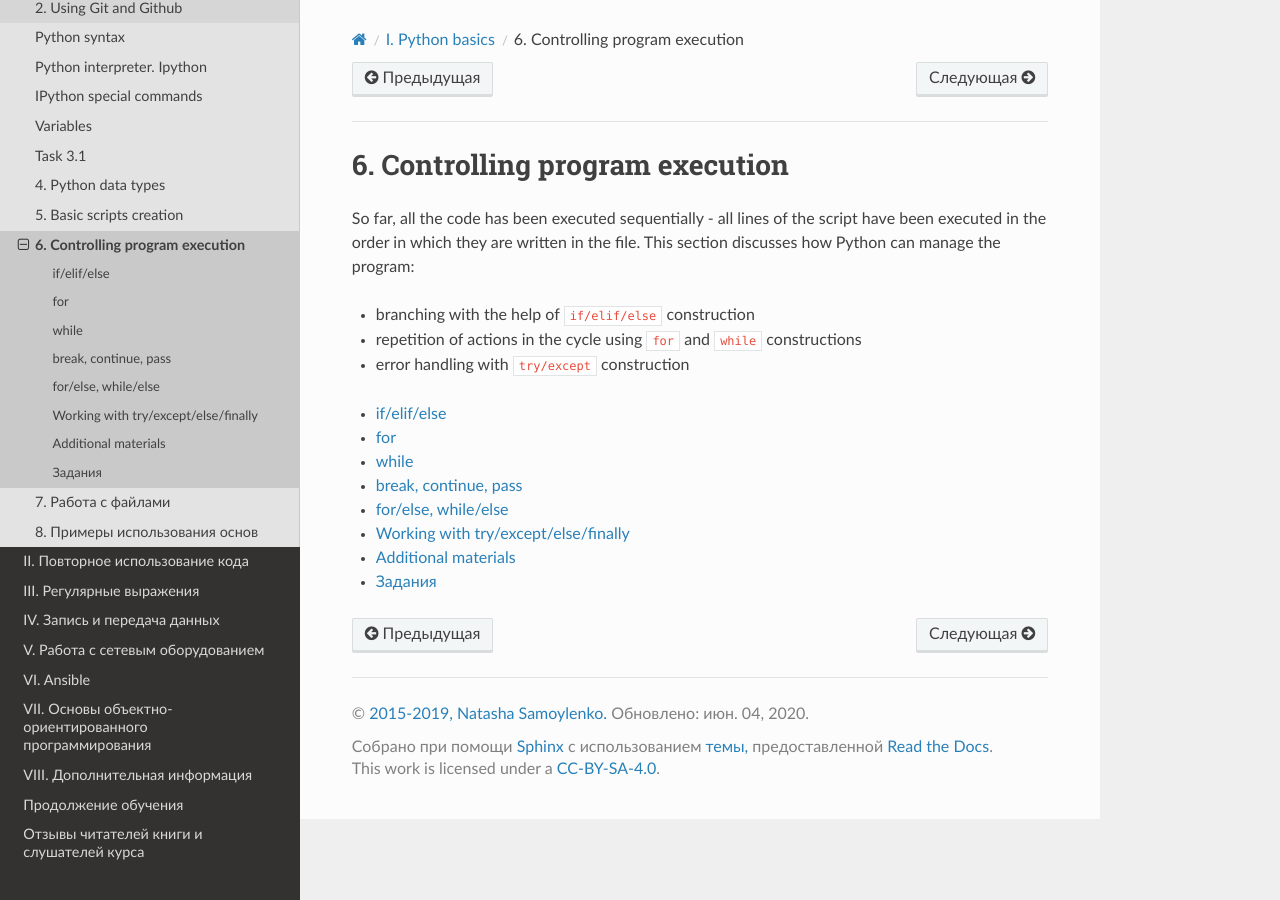
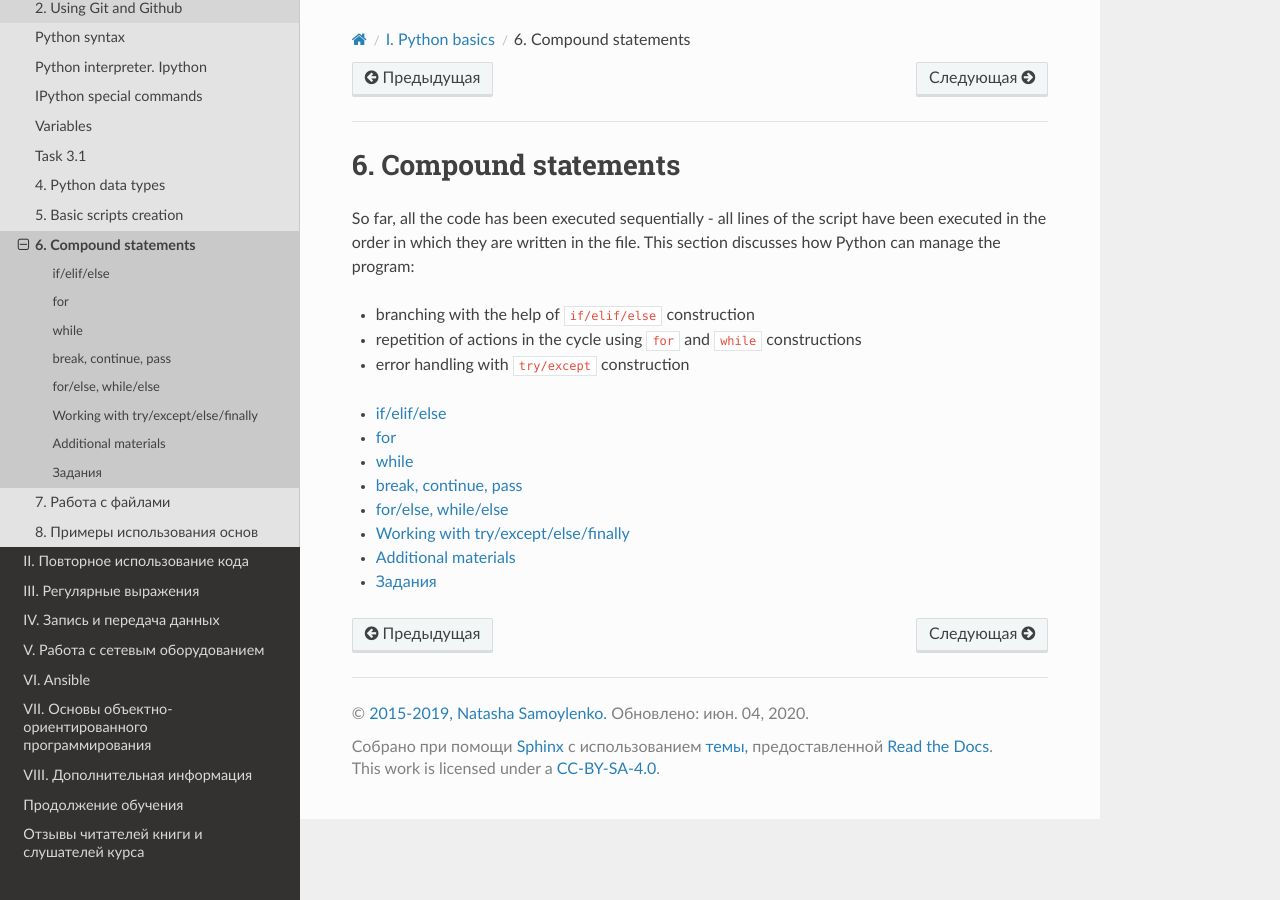
Before and after one commit to Aidar5/nattoeng, a Sphinx documentation site: the page built from docs/source/book/06_control_structures/index.rst, in a window 1280 px wide. Built offline with Sphinx 7.4.7 and the Read the Docs theme 2.0.0, drawn with Linux system fonts in a browser that asks for light colours; pages that are not in the unit, such as notebooks, are missing from menus.

Commit message:
Update index.rst

```diff
--- a/docs/source/book/06_control_structures/index.rst
+++ b/docs/source/book/06_control_structures/index.rst
@@ -4,7 +4,7 @@
 
 .. _control_structures_index:
 
-6. Controlling program execution
+6. Compound statements
 ============================
 
 So far, all the code has been executed sequentially - all lines of the script have been executed in the order in which they are written in the file. This section discusses how Python can manage the program:
```
